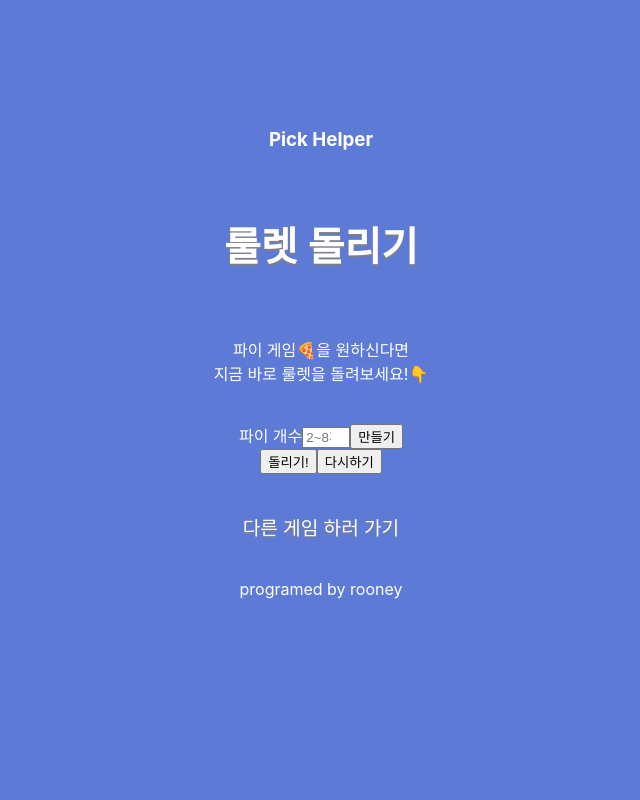
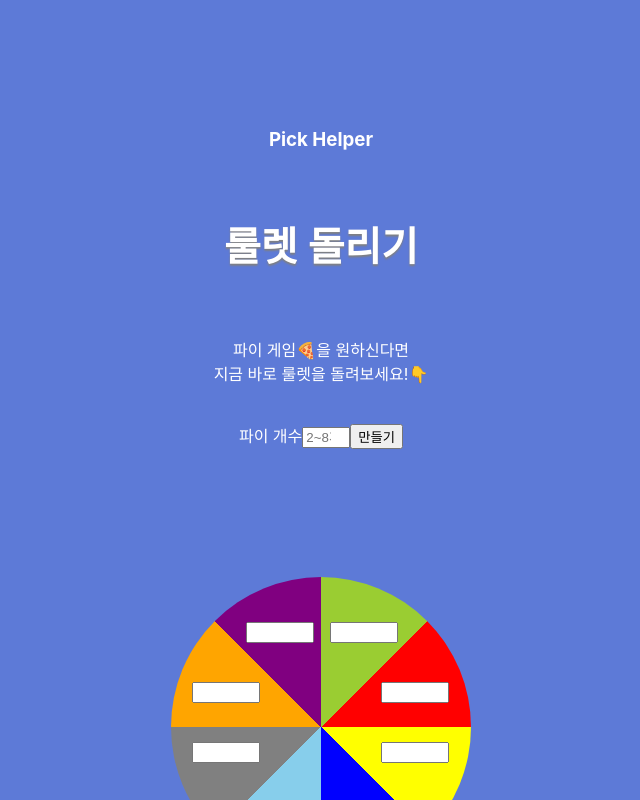
Before and after one commit to loveyrooney/momentum, a React (Create React App) app in the folder pickhelper/client/: page /roulette in a window 1280 px wide. Both pictures are taken after a click on the button "만들기". Shown: the top 800 px of the page, without its empty margins (319-959 px from the left). Built offline with nearby package versions, Linux system fonts and the light colour scheme.

Commit message:
feat: 룰렛원판 컴포넌트 구현

```diff
--- a/pickhelper/client/package.json
+++ b/pickhelper/client/package.json
@@ -14,6 +14,7 @@
     "react-router-dom": "^6.7.0",
     "react-scripts": "5.0.1",
     "redux": "^4.2.0",
+    "styled-components": "^5.3.6",
     "web-vitals": "^2.1.4"
   },
   "scripts": {
--- a/pickhelper/client/src/App.js
+++ b/pickhelper/client/src/App.js
@@ -16,6 +16,7 @@ function App() {
         <Route path="/dungle" element={<Dungle/> } />
         <Route path="/tournament" element={<Tournament/> } />
         <Route path="/guest" element={<Guest/> } />
+        <Route path='/*' element={<Index/>}/>
       </Routes>
     </div>
   );
--- /dev/null
+++ b/pickhelper/client/src/components/MyPieInput2.jsx
@@ -0,0 +1,34 @@
+import React, { useRef } from 'react';
+import styled from 'styled-components';
+import '../css/roulette.css';
+
+const MyInput0 = styled.input`
+    width: 80px;
+    position: absolute;
+    left: 35%;
+    top: 25%;
+`
+const MyInput1 = styled.input`
+    width: 80px;
+    position: absolute;
+    left: 35%;
+    top: 65%;
+`
+const MyPieInput2 = () => {
+    function rotate(){
+
+    }
+    return (
+        <>
+            <div className='round pie2'>
+                <MyInput0/>
+                <MyInput1/>
+            </div>
+            <br/>
+            <button type="button" onClick={rotate}>돌리기!</button>
+        </>
+
+    );
+};
+
+export default MyPieInput2;
--- /dev/null
+++ b/pickhelper/client/src/components/MyPieInput3.jsx
@@ -0,0 +1,35 @@
+import React from 'react';
+import styled from 'styled-components';
+
+const MyInput0 = styled.input`
+    width: 80px;
+    position: absolute;
+    left: 60%;
+    top: 35%;
+`
+const MyInput1 = styled.input`
+    width: 80px;
+    position: absolute;
+    left: 10%;
+    top: 35%;
+`
+const MyInput2 = styled.input`
+    width: 80px;
+    position: absolute;
+    left: 35%;
+    top: 75%;
+`
+const MyPieInput3 = () => {
+    return (
+        <>
+            <div className='round pie3'>
+                <MyInput0/>
+                <MyInput1/>
+                <MyInput2/>
+            </div>
+        </>
+
+    );
+};
+
+export default MyPieInput3;
--- /dev/null
+++ b/pickhelper/client/src/components/MyPieInput4.jsx
@@ -0,0 +1,42 @@
+import React from 'react';
+import styled from 'styled-components';
+
+const MyInput0 = styled.input`
+    width: 80px;
+    position: absolute;
+    left: 10%;
+    top: 25%;
+`
+const MyInput1 = styled.input`
+    width: 80px;
+    position: absolute;
+    left: 60%;
+    top: 25%;
+`
+const MyInput2 = styled.input`
+    width: 80px;
+    position: absolute;
+    left: 10%;
+    top: 65%;
+`
+const MyInput3 = styled.input`
+    width: 80px;
+    position: absolute;
+    left: 60%;
+    top: 65%;
+`
+const MyPieInput4 = () => {
+    return (
+        <>
+            <div className='round pie4'>
+                <MyInput0/>
+                <MyInput1/>
+                <MyInput2/>
+                <MyInput3/>
+            </div>
+        </>
+
+    );
+};
+
+export default MyPieInput4;
--- /dev/null
+++ b/pickhelper/client/src/components/MyPieInput5.jsx
@@ -0,0 +1,49 @@
+import React from 'react';
+import styled from 'styled-components';
+
+const MyInput0 = styled.input`
+    width: 80px;
+    position: absolute;
+    left: 15%;
+    top: 25%;
+`
+const MyInput1 = styled.input`
+    width: 80px;
+    position: absolute;
+    left: 55%;
+    top: 25%;
+`
+const MyInput2 = styled.input`
+    width: 80px;
+    position: absolute;
+    left: 5%;
+    top: 55%;
+`
+const MyInput3 = styled.input`
+    width: 80px;
+    position: absolute;
+    left: 65%;
+    top: 55%;
+`
+const MyInput4 = styled.input`
+    width: 80px;
+    position: absolute;
+    left: 35%;
+    top: 75%;
+`
+const MyPieInput5 = () => {
+    return (
+        <>
+            <div className='round pie5'>
+                <MyInput0/>
+                <MyInput1/>
+                <MyInput2/>
+                <MyInput3/>
+                <MyInput4/>
+            </div>
+        </>
+
+    );
+};
+
+export default MyPieInput5;
--- /dev/null
+++ b/pickhelper/client/src/components/MyPieInput6.jsx
@@ -0,0 +1,56 @@
+import React from 'react';
+import styled from 'styled-components';
+
+const MyInput0 = styled.input`
+    width: 80px;
+    position: absolute;
+    left: 15%;
+    top: 20%;
+`
+const MyInput1 = styled.input`
+    width: 80px;
+    position: absolute;
+    left: 55%;
+    top: 20%;
+`
+const MyInput2 = styled.input`
+    width: 80px;
+    position: absolute;
+    left: 5%;
+    top: 45%;
+`
+const MyInput3 = styled.input`
+    width: 80px;
+    position: absolute;
+    left: 65%;
+    top: 45%;
+`
+const MyInput4 = styled.input`
+    width: 80px;
+    position: absolute;
+    left: 15%;
+    top: 75%;
+`
+const MyInput5 = styled.input`
+    width: 80px;
+    position: absolute;
+    left: 55%;
+    top: 75%;
+`
+const MyPieInput6 = () => {
+    return (
+        <>
+            <div className='round pie6'>
+                <MyInput0/>
+                <MyInput1/>
+                <MyInput2/>
+                <MyInput3/>
+                <MyInput4/>
+                <MyInput5/>
+            </div>
+        </>
+
+    );
+};
+
+export default MyPieInput6;
--- /dev/null
+++ b/pickhelper/client/src/components/MyPieInput7.jsx
@@ -0,0 +1,63 @@
+import React from 'react';
+import styled from 'styled-components';
+
+const MyInput0 = styled.input`
+    width: 80px;
+    position: absolute;
+    left: 17%;
+    top: 15%;
+`
+const MyInput1 = styled.input`
+    width: 80px;
+    position: absolute;
+    left: 52%;
+    top: 15%;
+`
+const MyInput2 = styled.input`
+    width: 80px;
+    position: absolute;
+    left: 5%;
+    top: 40%;
+`
+const MyInput3 = styled.input`
+    width: 80px;
+    position: absolute;
+    left: 65%;
+    top: 40%;
+`
+const MyInput4 = styled.input`
+    width: 80px;
+    position: absolute;
+    left: 10%;
+    top: 65%;
+`
+const MyInput5 = styled.input`
+    width: 80px;
+    position: absolute;
+    left: 65%;
+    top: 65%;
+`
+const MyInput6 = styled.input`
+    width: 80px;
+    position: absolute;
+    left: 37%;
+    top: 85%;
+`
+const MyPieInput7 = () => {
+    return (
+        <>
+            <div className='round pie7'>
+                <MyInput0/>
+                <MyInput1/>
+                <MyInput2/>
+                <MyInput3/>
+                <MyInput4/>
+                <MyInput5/>
+                <MyInput6/>
+            </div>
+        </>
+
+    );
+};
+
+export default MyPieInput7;
--- /dev/null
+++ b/pickhelper/client/src/components/MyPieInput8.jsx
@@ -0,0 +1,70 @@
+import React from 'react';
+import styled from 'styled-components';
+
+const MyInput0 = styled.input`
+    width: 60px;
+    position: absolute;
+    left: 25%;
+    top: 15%;
+`
+const MyInput1 = styled.input`
+    width: 60px;
+    position: absolute;
+    left: 53%;
+    top: 15%;
+`
+const MyInput2 = styled.input`
+    width: 60px;
+    position: absolute;
+    left: 7%;
+    top: 35%;
+`
+const MyInput3 = styled.input`
+    width: 60px;
+    position: absolute;
+    left: 70%;
+    top: 35%;
+`
+const MyInput4 = styled.input`
+    width: 60px;
+    position: absolute;
+    left: 7%;
+    top: 55%;
+`
+const MyInput5 = styled.input`
+    width: 60px;
+    position: absolute;
+    left: 70%;
+    top: 55%;
+`
+const MyInput6 = styled.input`
+    width: 60px;
+    position: absolute;
+    left: 25%;
+    top: 77%;
+`
+const MyInput7 = styled.input`
+    width: 60px;
+    position: absolute;
+    left: 52%;
+    top: 77%;
+`
+const MyPieInput8 = () => {
+    return (
+        <>
+            <div className='round pie8'>
+                <MyInput0/>
+                <MyInput1/>
+                <MyInput2/>
+                <MyInput3/>
+                <MyInput4/>
+                <MyInput5/>
+                <MyInput6/>
+                <MyInput7/>
+            </div>
+        </>
+
+    );
+};
+
+export default MyPieInput8;
--- a/pickhelper/client/src/components/Roulette.jsx
+++ b/pickhelper/client/src/components/Roulette.jsx
@@ -3,31 +3,65 @@ import { useState } from 'react';
 import { useRef } from 'react';
 import { useSelector } from 'react-redux';
 import Header from './Header';
+import '../css/roulette.css';
+import MyPieInput2 from './MyPieInput2';
+import MyPieInput3 from './MyPieInput3';
+import MyPieInput4 from './MyPieInput4';
+import MyPieInput5 from './MyPieInput5';
+import MyPieInput6 from './MyPieInput6';
+import MyPieInput7 from './MyPieInput7';
+import MyPieInput8 from './MyPieInput8';
 
 const Roulette = () => {
     const headinfo = useSelector((state)=>state.admin.roulette);
     const pieCountRef = useRef();
-    const rouletteBoardRef = useRef();
     const pieboardRef = useRef();
-    const [ countArr, setCountArr ] = useState([]);
+    // const rouletteBoardRef = useRef();
+    // const [ countArr, setCountArr ] = useState([]);
+    const [view, setView] = useState('d-none');
+
     function roulettemake() {
         let piecount = parseInt(pieCountRef.current.value);
         console.log(piecount);
         if(piecount < 2 || piecount >8) {
             alert('파이 개수를 다시 지정하세요');
             pieCountRef.current.value='';
-        }
-        else {
-            rouletteBoardRef.current.className = `round ${piecount}`;
-            for (let i=1; i<piecount+1; i++) {
-                countArr.push(i);
-            }
-            console.log(countArr);
-            let countArr_copy = [...countArr];
-            setCountArr(countArr_copy);
+        } else {
+            if (piecount === 2) {
+                setView('pie2');
+            } else if (piecount === 3) {
+                setView('pie3');
+            } else if (piecount === 4) {
+                setView('pie4');
+            } else if (piecount === 5) {
+                setView('pie5');
+            } else if (piecount === 6) {
+                setView('pie6');
+            } else if (piecount === 7) {
+                setView('pie7');
+            } else { setView('pie8'); }
             pieboardRef.current.className = 'pieboard';
         }
     }
+
+        // else {
+        //     return <MyPieInput8/>
+        //     // rouletteBoardRef.current.className = `round pie${piecount}`;
+        //     // for (let i=1; i<piecount+1; i++) {
+        //     //     countArr.push(i);
+        //     // }
+        //     // console.log(countArr);
+        //     // let countArr_copy = [...countArr];
+        //     // setCountArr(countArr_copy);
+        //     // pieboardRef.current.className = 'pieboard';
+        // }
+
+    function reload() {
+        // setCountArr([]);
+        pieboardRef.current.className = 'd-none';
+
+    }
+
     return (
         <>
             <Header obj={headinfo}/>
@@ -36,16 +70,25 @@ const Roulette = () => {
                 <button type="button" onClick={roulettemake}>만들기</button>
             </div>
             <div ref={pieboardRef} className='pieboard d-none'>
-                <div ref={rouletteBoardRef} className='round'>
-                    {countArr.map((index)=><input key={index} type="text"/>)}
-                </div>
-                <button type="button">돌리기!</button>
-                <button type="button">다시하기</button>
+                {/* <div ref={rouletteBoardRef} className='round'>
+                    {countArr.map((el,index)=><input key={index} length={el.length}/>)}
+                </div> */}
+                { view === 'pie2' && <MyPieInput2/>}
+                { view === 'pie3' && <MyPieInput3/>}
+                { view === 'pie4' && <MyPieInput4/>}
+                { view === 'pie5' && <MyPieInput5/>}
+                { view === 'pie6' && <MyPieInput6/>}
+                { view === 'pie7' && <MyPieInput7/>}
+                { view === 'pie8' && <MyPieInput8/>}
+                <br/>
+                <button type="button" onClick={reload}>다시하기</button>
             </div>
+            <br/>
             <h3><a href="/">다른 게임 하러 가기</a></h3>
             <footer><p>programed by rooney</p></footer>
         </>
     );
-};
+}
+
 
 export default Roulette;
--- a/pickhelper/client/src/css/roulette.css
+++ b/pickhelper/client/src/css/roulette.css
@@ -7,11 +7,12 @@ a:hover { font-size: 1.5rem; font-weight: bold;} */
 
 /* article { padding:3%; height: 2000px; background-color: bisque;} */
 
-.round {display: inline-block; width: 300px; height: 300px; border-radius: 50%; z-index: 1;}
-.two { background-image: linear-gradient(red 50% 50% ,blue 50% 50%);}
-.three { background-image:conic-gradient(red 0deg,red 120deg, blue 120deg, blue 240deg, yellow 240deg, yellow 360deg);}
-.four {background:conic-gradient(yellowgreen 0deg, yellowgreen 90deg, red 90deg, red 180deg, yellow 180deg, yellow 270deg, blue 270deg, blue 360deg);}
-.five { background:conic-gradient(yellowgreen 0deg, yellowgreen 72deg, red 72deg, red 144deg, yellow 144deg, yellow 216deg, blue 216deg, blue 288deg, skyblue 288deg, skyblue 360deg);}
-.six { background:conic-gradient(yellowgreen 0deg, yellowgreen 60deg, red 60deg, red 120deg, yellow 120deg, yellow 180deg, blue 180deg, blue 240deg, skyblue 240deg, skyblue 300deg, grey 300deg, grey 360deg);}
-.seven { background:conic-gradient(yellowgreen 0deg, yellowgreen 51deg, red 51deg, red 102deg, yellow 102deg, yellow 153deg, blue 153deg, blue 204deg, skyblue 204deg, skyblue 256deg, grey 256deg, grey 307deg, orange 307deg, orange 360deg);}
-.eight { background:conic-gradient(yellowgreen 0deg, yellowgreen 45deg, red 45deg, red 90deg, yellow 90deg, yellow 135deg, blue 135deg, blue 180deg, skyblue 180deg, skyblue 225deg, grey 225deg, grey 270deg, orange 270deg, orange 315deg, purple 315deg, purple 360deg);}
+.round {display: inline-block; width: 300px; height: 300px; border-radius: 50%;
+        margin: 10%; position: relative;}
+.pie2 { background-image: linear-gradient(red 50% 50% ,blue 50% 50%);}
+.pie3 { background-image:conic-gradient(red 0deg,red 120deg, blue 120deg, blue 240deg, yellow 240deg, yellow 360deg);}
+.pie4 {background:conic-gradient(yellowgreen 0deg, yellowgreen 90deg, red 90deg, red 180deg, yellow 180deg, yellow 270deg, blue 270deg, blue 360deg);}
+.pie5 { background:conic-gradient(yellowgreen 0deg, yellowgreen 72deg, red 72deg, red 144deg, yellow 144deg, yellow 216deg, blue 216deg, blue 288deg, skyblue 288deg, skyblue 360deg);}
+.pie6 { background:conic-gradient(yellowgreen 0deg, yellowgreen 60deg, red 60deg, red 120deg, yellow 120deg, yellow 180deg, blue 180deg, blue 240deg, skyblue 240deg, skyblue 300deg, grey 300deg, grey 360deg);}
+.pie7 { background:conic-gradient(yellowgreen 0deg, yellowgreen 51deg, red 51deg, red 102deg, yellow 102deg, yellow 153deg, blue 153deg, blue 204deg, skyblue 204deg, skyblue 256deg, grey 256deg, grey 307deg, orange 307deg, orange 360deg);}
+.pie8 { background:conic-gradient(yellowgreen 0deg, yellowgreen 45deg, red 45deg, red 90deg, yellow 90deg, yellow 135deg, blue 135deg, blue 180deg, skyblue 180deg, skyblue 225deg, grey 225deg, grey 270deg, orange 270deg, orange 315deg, purple 315deg, purple 360deg);}
```
